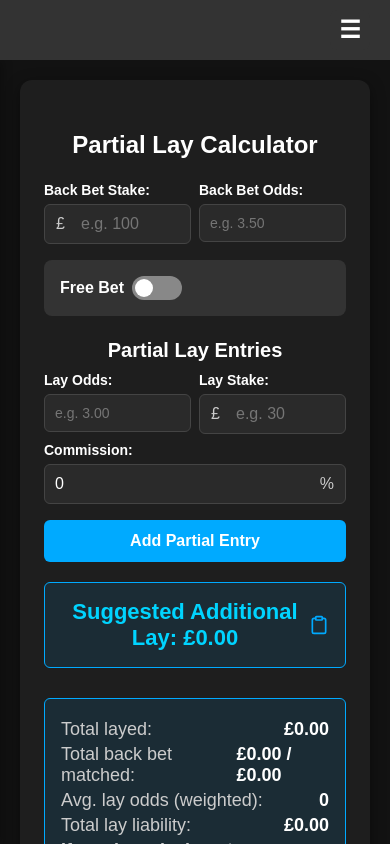
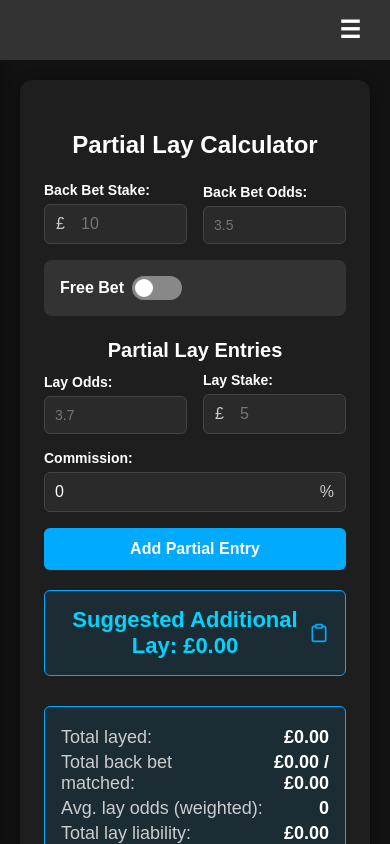
Before and after one commit to ruthdillonmansfield/odds-boost-calculator, a React (Create React App) app: page /partial-lay in a window 390 px wide. Shown: the top 844 px of the page. Built offline with nearby package versions, Linux system fonts and the light colour scheme.

Commit message:
Improve calcs on mobile

```diff
--- a/src/Components/Calculators/DecimalToFractionalConverter.jsx
+++ b/src/Components/Calculators/DecimalToFractionalConverter.jsx
@@ -74,7 +74,7 @@
             value={decimalOdds}
             onChange={(e) => setDecimalOdds(e.target.value)}
             onKeyDown={handleKeyDown}
-            placeholder="e.g. 2.5"
+            placeholder="2.5"
           />
         </div>
       </div>
--- a/src/Components/Calculators/OddsConverter.jsx
+++ b/src/Components/Calculators/OddsConverter.jsx
@@ -191,10 +191,10 @@
               onKeyDown={handleKeyDown}
               placeholder={
                 selectedType === "decimalToFractional"
-                  ? "e.g. 2.50"
+                  ? "2.5"
                   : selectedType === "decimalToAmerican"
-                  ? "e.g. 2.50"
-                  : "e.g. +150"
+                  ? "2.5"
+                  : "+150"
               }
             />
           </div>
--- a/src/Components/Calculators/PartialLayCalculator.jsx
+++ b/src/Components/Calculators/PartialLayCalculator.jsx
@@ -172,7 +172,7 @@
               value={backStake}
               onChange={(e) => setBackStake(e.target.value)}
               onKeyDown={handleKeyDown}
-              placeholder="e.g. 100"
+              placeholder="10"
             />
           </div>
         </div>
@@ -184,7 +184,7 @@
             value={backOdds}
             onChange={(e) => setBackOdds(e.target.value)}
             onKeyDown={handleKeyDown}
-            placeholder="e.g. 3.50"
+            placeholder="3.5"
           />
         </div>
       </div>
@@ -230,7 +230,7 @@
         value={row.layOdds}
         onChange={(e) => handlePartialChange(idx, "layOdds", e.target.value)}
         onKeyDown={handleKeyDown}
-        placeholder="e.g. 3.00"
+        placeholder="3.7"
         disabled={row.locked}
       />
     </div>
@@ -244,7 +244,7 @@
           value={row.amount}
           onChange={(e) => handlePartialChange(idx, "amount", e.target.value)}
           onKeyDown={handleKeyDown}
-          placeholder="e.g. 30"
+          placeholder="5"
           disabled={row.locked}
         />
       </div>
--- a/src/Components/Calculators/RiskFreeEBOCalculator.jsx
+++ b/src/Components/Calculators/RiskFreeEBOCalculator.jsx
@@ -250,7 +250,7 @@
                 step="0.01"
                 value={lockInLayOdds}
                 onChange={(e) => setLockInLayOdds(e.target.value)}
-                placeholder="e.g. 4"
+                placeholder="4"
               />
             </div>
             <div className="input-group-inline">
--- a/src/Components/Calculators/calculators.css
+++ b/src/Components/Calculators/calculators.css
@@ -80,6 +80,7 @@
 
 .inline-fields {
   display: flex;
+  align-items: flex-end;
   flex-wrap: wrap;
   gap: 16px;
   margin-bottom: 16px;
@@ -88,6 +89,7 @@
 .input-group-inline {
   flex: 1 1 calc(50% - 8px);
   text-align: left;
+  width: 100%;
 }
 
 .input-group-inline label {
@@ -300,6 +302,7 @@
 
 .outcome-value {
   font-weight: 600;
+  text-align: right;
 }
 
 /* =======================================================
@@ -309,11 +312,14 @@
 .bet-type-headline {
   display: flex;
   align-items: center;
-  gap: 2rem;
+  flex-wrap: wrap;
+  column-gap: 2rem;
+  row-gap: 0;
   margin-bottom: 1.5rem;
   background-color: #333;
   padding: 1rem;
   border-radius: 8px;
+  text-align: left;
 }
 
 .toggle-inline {
@@ -378,7 +384,7 @@
 
 @media (max-width: 1050px) {
   .inline-fields {
-    gap: 8px;
+    gap: 16px;
   }
   .input-group-inline {
     flex: 1 1 calc(50% - 8px);
@@ -393,10 +399,11 @@
   }
 }
 
-@media (max-width: 1050px) {
+@media (max-width: 320px) {
   .lay-row {
     flex-direction: column;
-    gap: 8px;
+    gap: 10px;
+    align-items: flex-end;
   }
   .lay-row .input-group-inline {
     flex: 1 1 100%;
--- a/src/Components/Sidebar/Sidebar.css
+++ b/src/Components/Sidebar/Sidebar.css
@@ -83,6 +83,11 @@
   background: #00aaff;
   color: #121212;
   border-color: #00aaff;
+}
+
+.grid-item:hover .sub,
+.grid-item.active .sub {
+  color: #121212;
 }
 
 .grid-item .icon {
```
